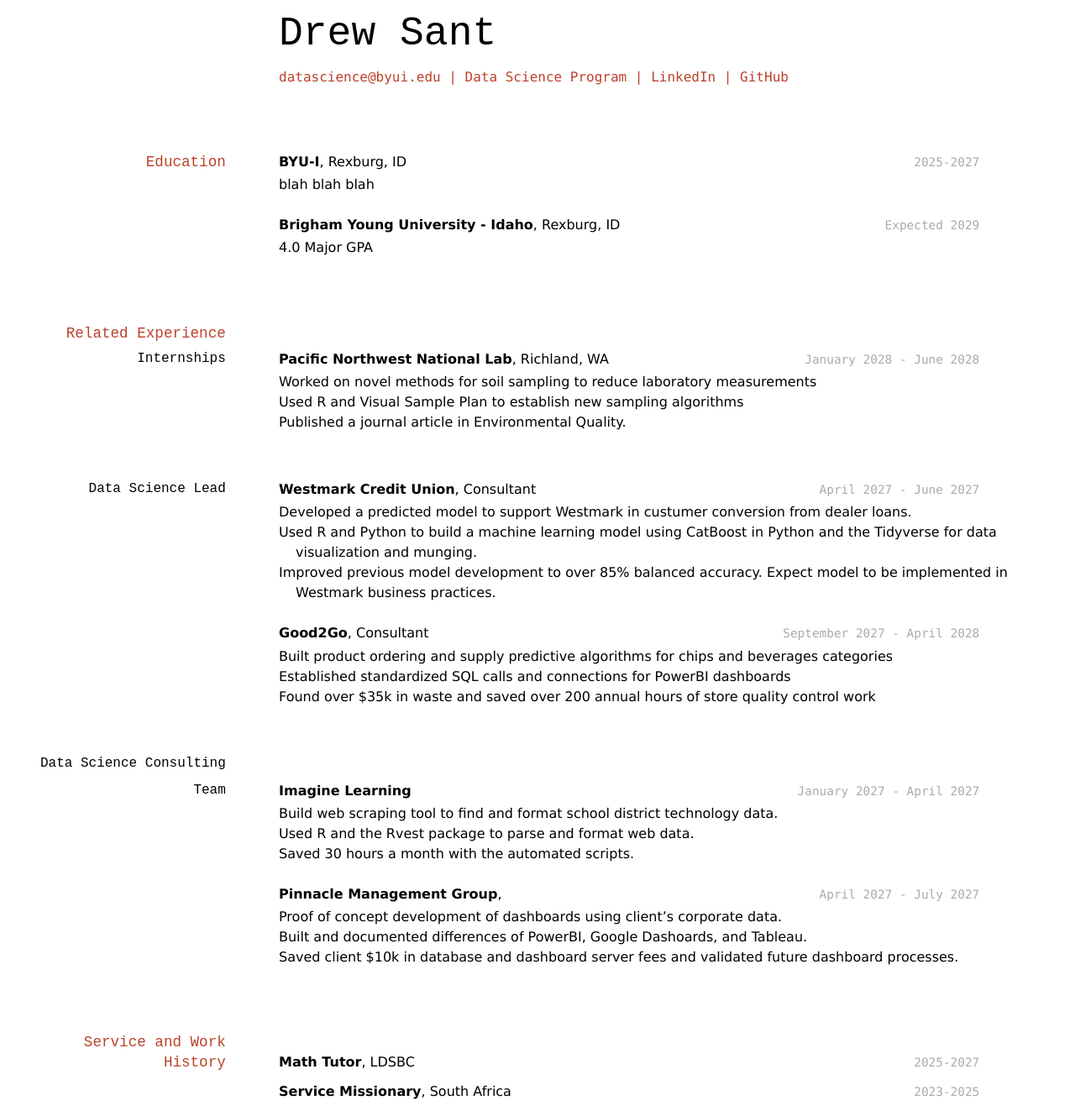
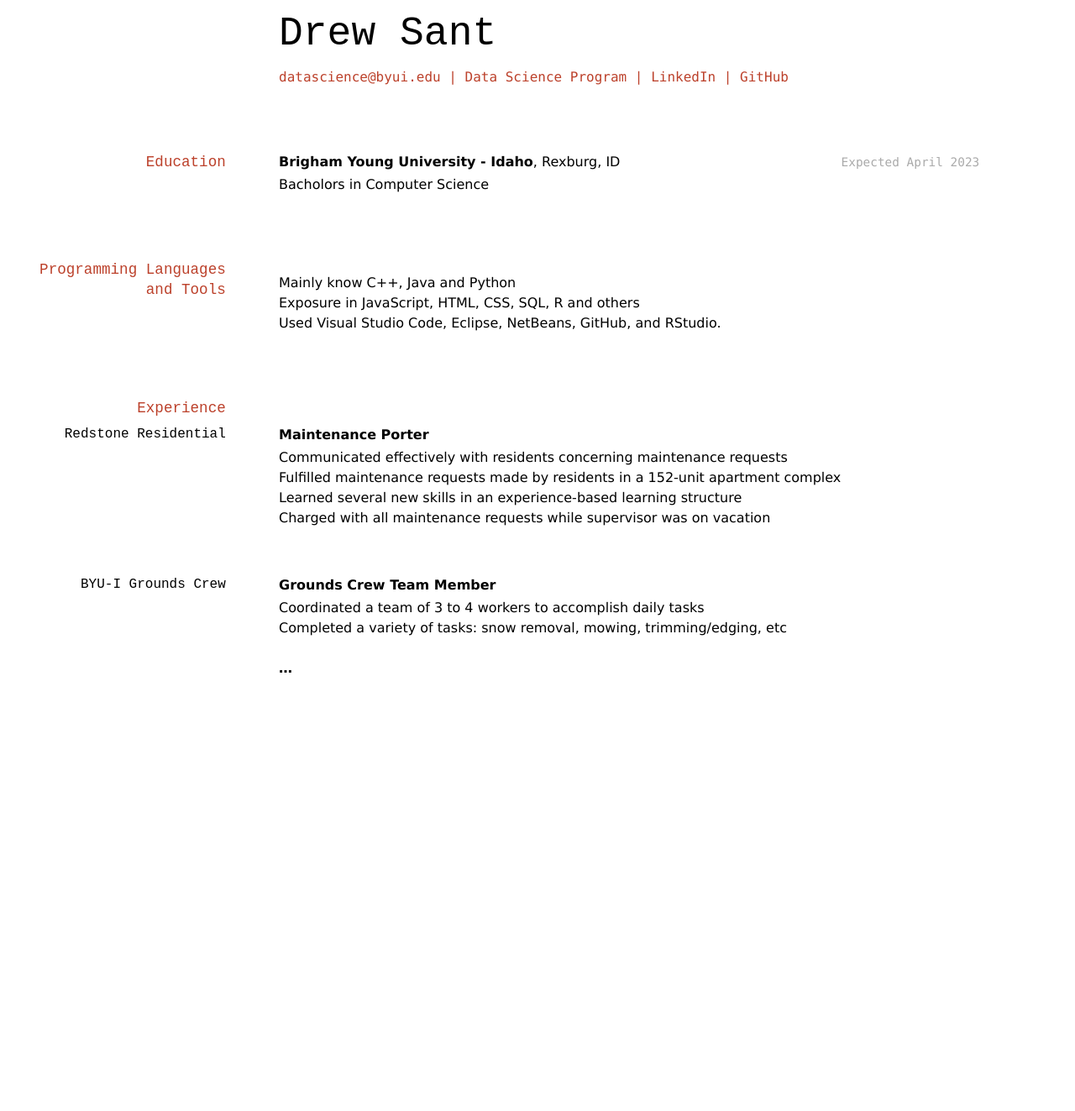
Before and after one commit to andrewg1997/drew_sant-resume, a Jekyll site: the page built from docs/index.md, in a window 1280 px wide. Shown: the whole page at 84% size. Built offline with Jekyll 4.4.1, drawn with Linux system fonts in a browser that asks for light colours; after the commit the page ends 900 px from its top, so only the background shows below that.

Commit message:
first draft resume

```diff
--- a/docs/index.md
+++ b/docs/index.md
@@ -15,71 +15,32 @@ title: Drew Sant's Resume
 
 ## Education
 
-`2025-2027`
-__BYU-I__, Rexburg, ID
-
-- blah blah blah
-
-`Expected 2029`
+`Expected April 2023`
 __Brigham Young University - Idaho__, Rexburg, ID
 
-- 4.0 Major GPA
+- Bacholors in Computer Science
 
+## Programming Languages and Tools
 
-## Related Experience
+- Mainly know C++, Java and Python
+- Exposure in JavaScript, HTML, CSS, SQL, R and others
+- Used Visual Studio Code, Eclipse, NetBeans, GitHub, and RStudio.
 
-### Internships
+## Experience
 
-`January 2028 - June 2028`
-__Pacific Northwest National Lab__, Richland, WA
+### Redstone Residential
+__Maintenance Porter__
+- Communicated effectively with residents concerning maintenance requests
+- Fulfilled maintenance requests made by residents in a 152-unit apartment complex
+- Learned several new skills in an experience-based learning structure
+- Charged with all maintenance requests while supervisor was on vacation
 
-- Worked on novel methods for soil sampling to reduce laboratory measurements
-- Used R and Visual Sample Plan to establish new sampling algorithms
-- Published a journal article in Environmental Quality.
+### BYU-I Grounds Crew
+__Grounds Crew Team Member__
+- Coordinated a team of 3 to 4 workers to accomplish daily tasks
+- Completed a variety of tasks: snow removal, mowing, trimming/edging, etc
 
-### Data Science Lead
-
-`April 2027 - June 2027`
-__Westmark Credit Union__, Consultant
-
-- Developed a predicted model to support Westmark in custumer conversion from dealer loans.
-- Used R and Python to build a machine learning model using CatBoost in Python and the Tidyverse for data visualization and munging.
-- Improved previous model development to over 85% balanced accuracy. Expect model to be implemented in Westmark business practices.
-
-`September 2027 - April 2028`
-__Good2Go__, Consultant
-
-- Built product ordering and supply predictive algorithms for chips and beverages categories
-- Established standardized SQL calls and connections for PowerBI dashboards
-- Found over $35k in waste and saved over 200 annual hours of store quality control work
-
-### Data Science Consulting Team
-
-`January 2027 - April 2027`
-__Imagine Learning__
-
-- Build web scraping tool to find and format school district technology data.
-- Used R and the Rvest package to parse and format web data.
-- Saved 30 hours a month with the automated scripts.
-
-`April 2027 - July 2027`
-__Pinnacle Management Group__,
-
-- Proof of concept development of dashboards using client's corporate data.
-- Built and documented differences of PowerBI, Google Dashoards, and Tableau.
-- Saved client $10k in database and dashboard server fees and validated future dashboard processes.
-
-
-## Service and Work History
-
-`2025-2027`
-__Math Tutor__, LDSBC
-
-
-`2023-2025`
-__Service Missionary__, South Africa
-
-
+__...__
 
 <!-- ### Footer
 
```
